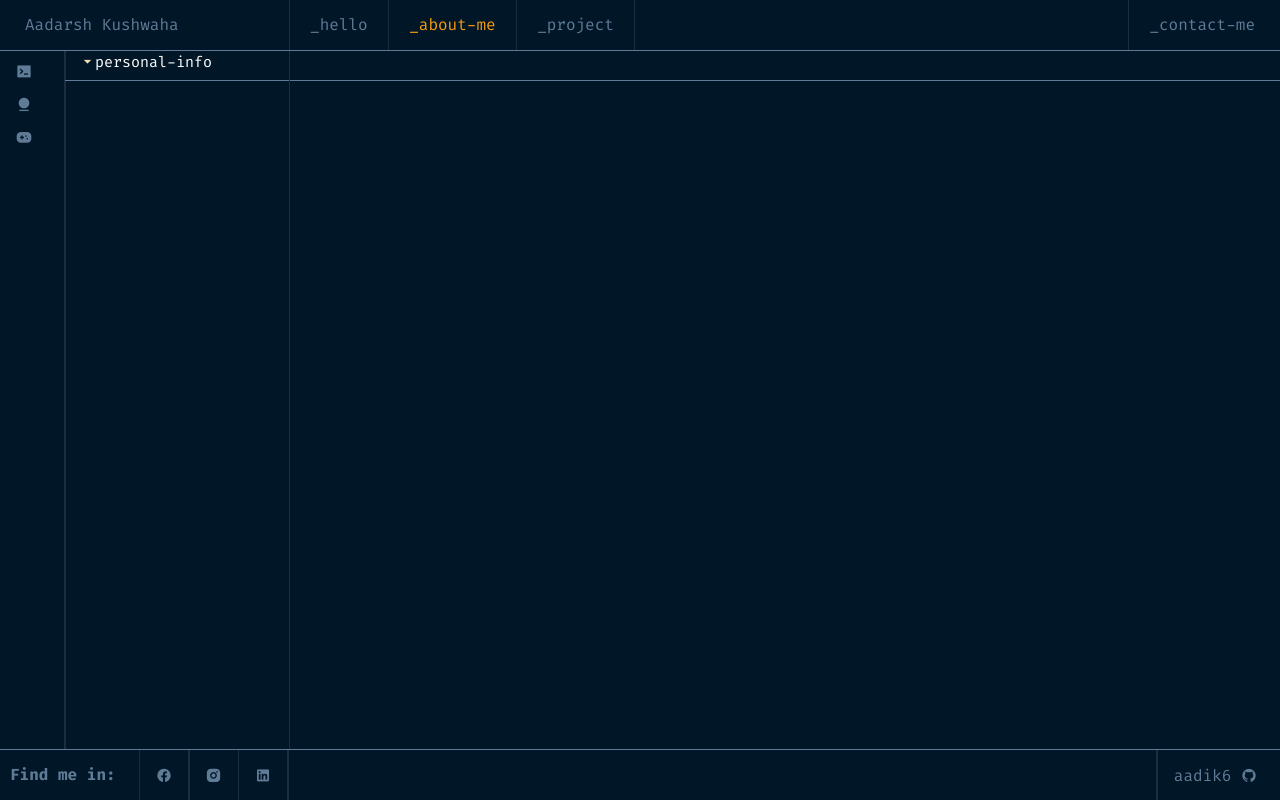
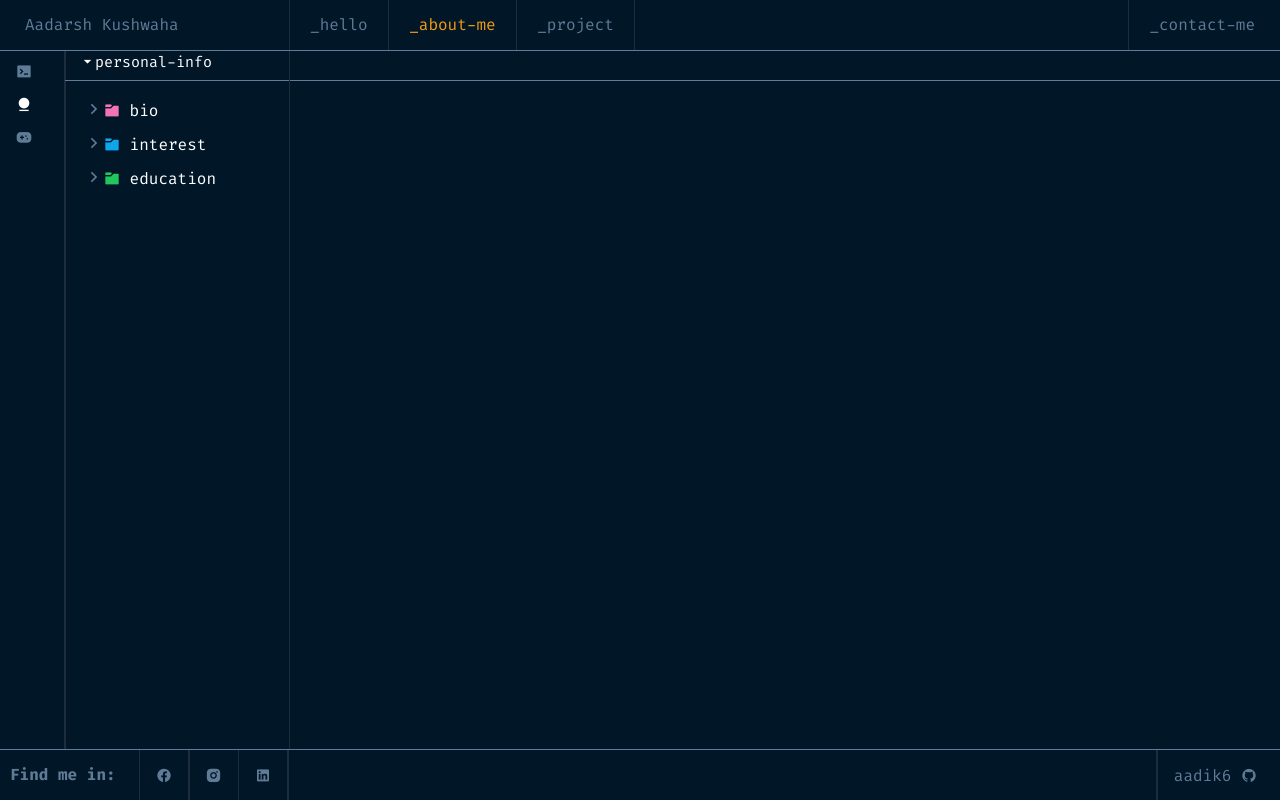
Before and after one commit to aadik6/portfolio, a React (Vite) app: page /about in a window 1280 px wide. Built offline with nearby package versions, Linux system fonts and the light colour scheme.

Commit message:
file folder structure added to about section

```diff
--- a/src/sections/about.css
+++ b/src/sections/about.css
@@ -29,3 +29,7 @@
     margin-left: -15px;
     background-color: #607B96;
 }
+
+.personal-info,.professional-info,.hobbies li{
+    cursor: pointer;
+}
--- a/src/sections/about.jsx
+++ b/src/sections/about.jsx
@@ -4,25 +4,82 @@ import "remixicon/fonts/remixicon.css";
 
 function About() {
   const [currentFile, setCurrentFile] = useState('personal-info')
+  const [isBioOpen,setIsBioOpen] = useState(false);
+  const [isInterestOpen,setIsInterestOpen] = useState(false);
+  const [isEducationOpen,setEducationOpen] = useState(false);
+  const [isExperienceOpen,setIsExperienceOpen] = useState(false);
+  const [isSkillOpen,setIsSkillOpen] = useState(false);
+  const [isCertificateOpen,setIsCertificateOpen] = useState(false);
+  const [isMusicOpen,setIsMUsicOpen] = useState(false);
+  const [isBookOpen,setIsBookOpen] = useState(false);
+  const [isGamingOpen,setIsGamingOpen] = useState(false);
+
   return (
     <>
       <div className="desktop">
         <div className="about-info tw-flex">
           <ul className='tw-flex tw-w-20'>
             <div className="icons tw-ml-2">
-              <li className='tw-ml-2 tw-my-2' onClick={()=>{setCurrentFile('professional-info')}}><i class="ri-terminal-box-fill footer-icon"></i></li>
-              <li className='tw-ml-2 tw-my-2' onClick={()=>{setCurrentFile('personal-info')}}><i class="ri-user-4-fill footer-icon"></i></li>
-              <li className='tw-ml-2 tw-my-2' onClick={()=>{setCurrentFile('hobbies')}}><i class="ri-gamepad-fill footer-icon"></i></li>
+              <li className='tw-ml-2 tw-my-2' onClick={() => { setCurrentFile('professional-info') }}><i class={`ri-terminal-box-fill  ${currentFile == 'professional-info' ? 'tw-text-white' : 'tw-text-[#607B96]'}`}></i></li>
+              <li className='tw-ml-2 tw-my-2' onClick={() => { setCurrentFile('personal-info') }}><i class={`ri-user-4-fill ${currentFile == 'personal-info' ? 'tw-text-white' : 'tw-text-[#607B96]'}`}></i></li>
+              <li className='tw-ml-2 tw-my-2' onClick={() => { setCurrentFile('hobbies') }}><i class={`ri-gamepad-fill ${currentFile == 'hobbies' ? 'tw-text-white' : 'tw-text-[#607B96]'}`}></i></li>
             </div>
             <li className='tw-mx-8 separator2'></li>
           </ul>
           <div className="tw-flex tw-flex-col">
-            <p className='tw-w-[176.5px] tw-text-white tw-text-[15px]'><i class="ri-arrow-down-s-fill"></i>{currentFile}</p>
+            <p className='tw-w-[176.5px] tw-text-white tw-text-[15px]'><i class="ri-arrow-down-s-fill tw-text-white"></i>{currentFile}</p>
             <hr className='about-hr'></hr>
+            {currentFile == 'personal-info' &&
+              <div className='personal-info tw-mt-5 tw-ml-1'>
+                <ul>
+                  <li className='tw-text-white' onClick={()=>setIsBioOpen(!isBioOpen)}><i className={`ri-arrow-${isBioOpen?'down':'right'}-s-line tw-text-[#607B96] tw-text-[20px]`}></i><i class="ri-folder-6-fill tw-text-pink-400"></i> bio</li>
+                    {isBioOpen &&
+                    <ul className='tw-ml-5'>
+                      <li className='tw-text-[16px] tw-text-[#607B96]'><i class="ri-id-card-line tw-text-[#607B96]"></i> cv</li>
+                    </ul>
+                    }
+                  <li className='tw-text-white tw-mt-1' onClick={()=>{setIsInterestOpen(!isInterestOpen)}}><i className={`ri-arrow-${isInterestOpen?'down':'right'}-s-line tw-text-[#607B96] tw-text-[20px]`}></i><i class="ri-folder-6-fill tw-text-sky-500"></i> interest</li>
+                  {isInterestOpen &&
+                    <ul className='tw-ml-5'>
+                      <li className='tw-text-[16px] tw-text-[#607B96]'><i class="ri-markdown-fill tw-text-[#607B96]"></i> my-interest</li>
+                    </ul>
+                  }
+                  <li className='tw-text-white tw-mt-1' onClick={()=>{setEducationOpen(!isEducationOpen)}}><i className={`ri-arrow-${isEducationOpen?'down':'right'}-s-line tw-text-[#607B96] tw-text-[20px]`}></i><i class="ri-folder-6-fill tw-text-green-500"></i> education</li>
+                  {isEducationOpen&&
+                  <ul className='tw-ml-5'>
+                    <li className='tw-text-[16px] tw-text-[#607B96]'><i class="ri-markdown-fill tw-text-[#607B96]"></i> school</li>
+                    <li className='tw-text-[16px] tw-text-[#607B96]'><i class="ri-markdown-fill tw-text-[#607B96]"></i> high-school</li>
+                    <li className='tw-text-[16px] tw-text-[#607B96]'><i class="ri-markdown-fill tw-text-[#607B96]"></i> univercity</li>
+                  </ul>
+                  }
+                </ul>
+              </div>
+            }
+            {currentFile == 'professional-info' &&
+              <div className='professional-info tw-mt-5 tw-ml-1'>
+                <ul>
+                  <li className='tw-text-white' onClick={()=>{setIsExperienceOpen(!isExperienceOpen)}}><i className={`ri-arrow-${isExperienceOpen?'down':'right'}-s-line tw-text-[#607B96] tw-text-[20px]`}></i><i class="ri-folder-6-fill tw-text-pink-400"></i> experience</li>
+                  <li className='tw-text-white tw-mt-1' onClick={()=>{setIsSkillOpen(!isSkillOpen)}}><i className={`ri-arrow-${isSkillOpen?'down':'right'}-s-line tw-text-[#607B96] tw-text-[20px]`}></i><i class="ri-folder-6-fill tw-text-sky-500"></i> skills</li>
+                  <li className='tw-text-white tw-mt-1' onClick={()=>{setIsCertificateOpen(!isCertificateOpen)}}><i className={`ri-arrow-${isCertificateOpen?'down':'right'}-s-line tw-text-[#607B96] tw-text-[20px]`}></i><i class="ri-folder-6-fill tw-text-green-500"></i> certificate</li>
+                </ul>
+              </div>
+            }
+            {currentFile == 'hobbies' &&
+              <div className='hobbies tw-mt-5 tw-ml-1'>
+                <ul>
+                  <li className='tw-text-white' onClick={()=>{setIsMUsicOpen(!isMusicOpen)}}><i className={`ri-arrow-${isMusicOpen?'down':'right'}-s-line tw-text-[#607B96] tw-text-[20px]`}></i><i class="ri-folder-6-fill tw-text-pink-400"></i> music</li>
+                  <li className='tw-text-white tw-mt-1' onClick={()=>{setIsBookOpen(!isBookOpen)}}><i className={`ri-arrow-${isBookOpen?'down':'right'}-s-line tw-text-[#607B96] tw-text-[20px]`}></i><i class="ri-folder-6-fill tw-text-sky-500"></i> book</li>
+                  <li className='tw-text-white tw-mt-1' onClick={()=>{setIsGamingOpen(!isGamingOpen)}}><i className={`ri-arrow-${isGamingOpen?'down':'right'}-s-line tw-text-[#607B96] tw-text-[20px]`}></i><i class="ri-folder-6-fill tw-text-green-500"></i> gaming</li>
+                </ul>
+              </div>
+            }
           </div>
           <li className='tw-mx-8 separator2'></li>
         </div>
 
+      </div>
+      <div className="mobile">
+        <p className='tw-text-center'>Desktop version is constructing now</p>
       </div>
     </>
   )
```
Also changed, not shown: 1 other file (tests, documents, lock files or other folders).
